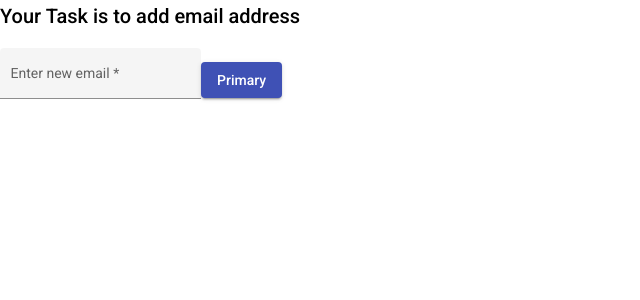
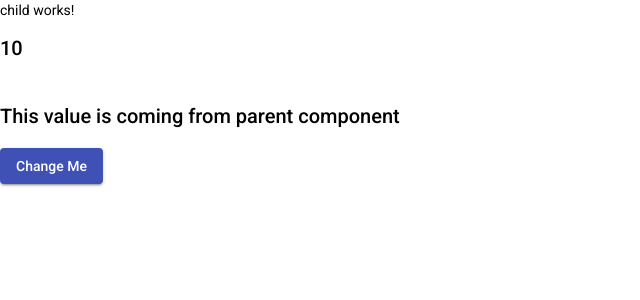
Before and after one commit to MasumBhai/Learning-Angular, an Angular app: page / in a window 1280 px wide. Shown: the top 300 px of the page, without its empty margins (0-640 px from the left). Built offline with nearby package versions, Linux system fonts and the light colour scheme.

Commit message:
Parent to Child data passing done...

```diff
--- a/src/app/app.component.html
+++ b/src/app/app.component.html
@@ -1,60 +1,2 @@
-<app-todo-list></app-todo-list>
-<!--<mat-slider min="1" max="100" step="1" value="50"></mat-slider>-->
-<!--<br/><br/>-->
-
-<!--<mat-progress-bar mode="indeterminate"></mat-progress-bar>-->
-<!--<mat-slide-toggle>Slide me!</mat-slide-toggle>-->
-
-<!--<section>-->
-<!--  <div class="example-label">Raised</div>-->
-<!--  <div class="example-button-row">-->
-<!--    <button mat-raised-button>Basic</button>-->
-<!--    <button mat-raised-button color="primary">Primary</button>-->
-<!--    <button mat-raised-button color="accent">Accent</button>-->
-<!--    <button mat-raised-button color="warn">Warn</button>-->
-<!--    <button mat-raised-button color="warn">Warn</button>-->
-<!--    <button mat-raised-button disabled>Disabled</button>-->
-<!--    <a mat-raised-button href="https://www.google.com/" target="_blank">Link</a>-->
-<!--  </div>-->
-<!--</section>-->
-
-
-<!--<button mat-raised-button (click)="isLinear = !isLinear" id="toggle-linear">-->
-<!--  {{!isLinear ? 'Enable linear mode' : 'Disable linear mode'}}-->
-<!--</button>-->
-<!--<mat-stepper orientation="vertical" [linear]="isLinear" #stepper>-->
-<!--  <mat-step [stepControl]="firstFormGroup">-->
-<!--    <form [formGroup]="firstFormGroup">-->
-<!--      <ng-template matStepLabel>Fill out your name</ng-template>-->
-<!--      <mat-form-field appearance="fill">-->
-<!--        <mat-label>Name</mat-label>-->
-<!--        <input matInput placeholder="Last name, First name" formControlName="firstCtrl" required>-->
-<!--      </mat-form-field>-->
-<!--      <div>-->
-<!--        <button mat-button matStepperNext>Next</button>-->
-<!--      </div>-->
-<!--    </form>-->
-<!--  </mat-step>-->
-<!--  <mat-step [stepControl]="secondFormGroup">-->
-<!--    <form [formGroup]="secondFormGroup">-->
-<!--      <ng-template matStepLabel>Fill out your address</ng-template>-->
-<!--      <mat-form-field appearance="fill">-->
-<!--        <mat-label>Address</mat-label>-->
-<!--        <input matInput formControlName="secondCtrl" placeholder="Ex. 1 Main St, New York, NY"-->
-<!--               required>-->
-<!--      </mat-form-field>-->
-<!--      <div>-->
-<!--        <button mat-button matStepperPrevious>Back</button>-->
-<!--        <button mat-button matStepperNext>Next</button>-->
-<!--      </div>-->
-<!--    </form>-->
-<!--  </mat-step>-->
-<!--  <mat-step>-->
-<!--    <ng-template matStepLabel>Done</ng-template>-->
-<!--    <p>You are now done.</p>-->
-<!--    <div>-->
-<!--      <button mat-button matStepperPrevious>Back</button>-->
-<!--      <button mat-button (click)="stepper.reset()">Reset</button>-->
-<!--    </div>-->
-<!--  </mat-step>-->
-<!--</mat-stepper>-->
+<app-child [item]="data"></app-child>
+<button (click)="update_child()" mat-raised-button color="primary">Change Me</button>
--- a/src/app/app.component.ts
+++ b/src/app/app.component.ts
@@ -23,5 +23,10 @@ export class AppComponent implements OnInit {
       secondCtrl: ['', Validators.required],
     });
   }
+// child to parent
+  data = 10;
 
+  update_child() {
+    this.data = Math.floor(Math.random()*1000)
+  }
 }
--- a/src/app/app.module.ts
+++ b/src/app/app.module.ts
@@ -17,11 +17,13 @@ import {MatSlideToggleModule} from "@angular/material/slide-toggle";
 import {MatStepperModule} from "@angular/material/stepper";
 import { TodoListComponent } from './todo-list/todo-list.component';
 import {MatListModule} from "@angular/material/list";
+import { ChildComponent } from './child/child.component';
 
 @NgModule({
   declarations: [
     AppComponent,
-    TodoListComponent
+    TodoListComponent,
+    ChildComponent
   ],
   imports: [
     BrowserModule,
--- /dev/null
+++ b/src/app/child/child.component.html
@@ -0,0 +1,4 @@
+<p>child works!</p>
+<h2>{{item}} &nbsp; &nbsp; &nbsp;</h2>
+<br/>
+<h2>This value is coming from parent component</h2>
--- /dev/null
+++ b/src/app/child/child.component.ts
@@ -0,0 +1,16 @@
+import {Component, Input, OnInit} from '@angular/core';
+
+@Component({
+  selector: 'app-child',
+  templateUrl: './child.component.html',
+  styleUrls: ['./child.component.css']
+})
+export class ChildComponent implements OnInit {
+
+  constructor() { }
+
+  @Input() item = 0;
+  ngOnInit(): void {
+  }
+
+}
--- a/src/app/todo-list/todo-list.component.html
+++ b/src/app/todo-list/todo-list.component.html
@@ -5,7 +5,7 @@
     <input #item01 matInput placeholder="masum@gmail.com" [formControl]="email" required>
     <mat-error *ngIf="email.invalid">{{getErrorMessage()}}</mat-error>
   </mat-form-field>
-    <button (click)="addTask(item01.value)" mat-raised-button color="primary">Primary</button>
+    <button (click)="addTask(item01.value)" mat-raised-button color="primary">Add</button>
 </div>
 
 <mat-list role="list">
```
Also changed, not shown: src/app/child/child.component.css (added), 1 other file (tests, documents, lock files or other folders).
